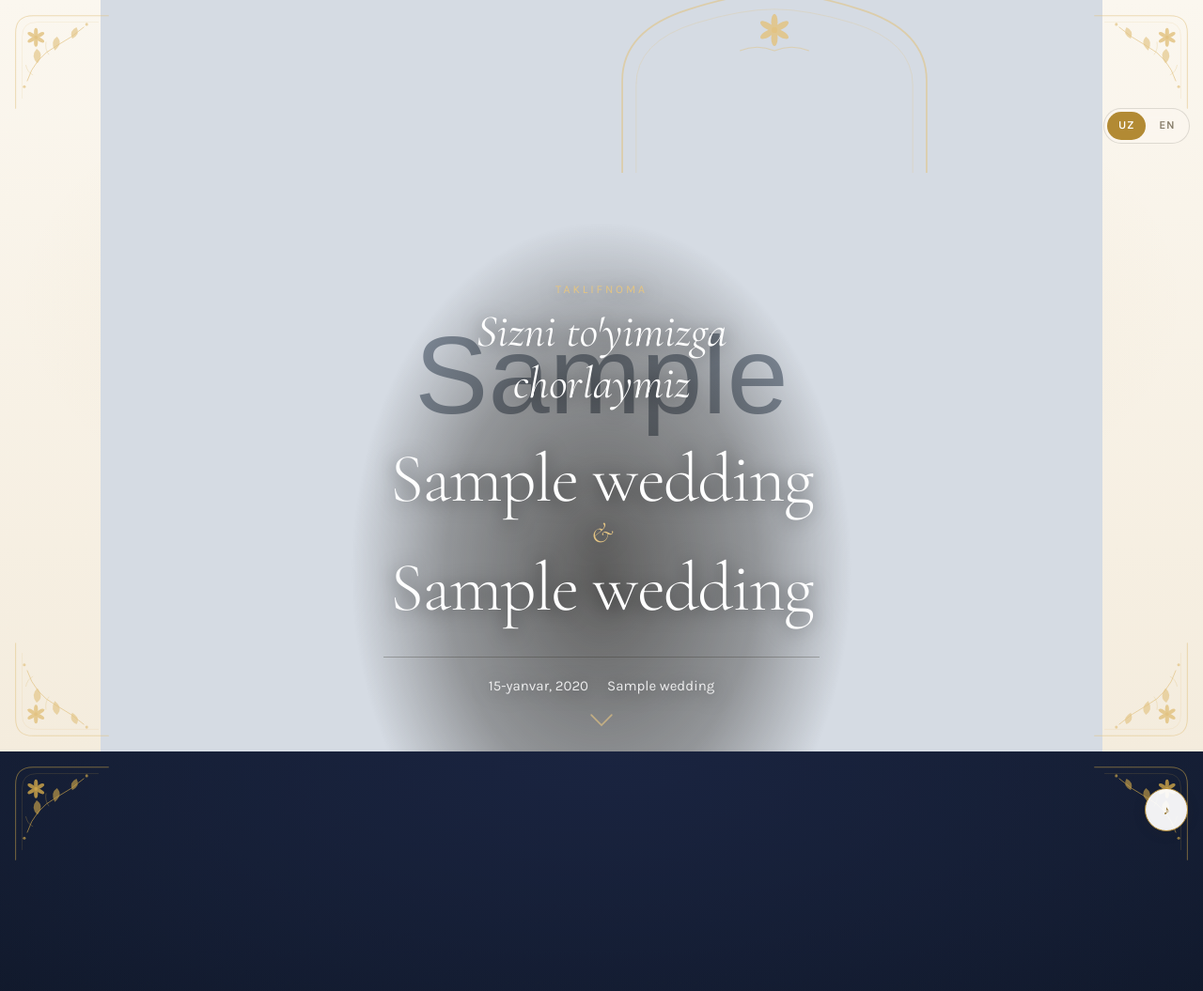
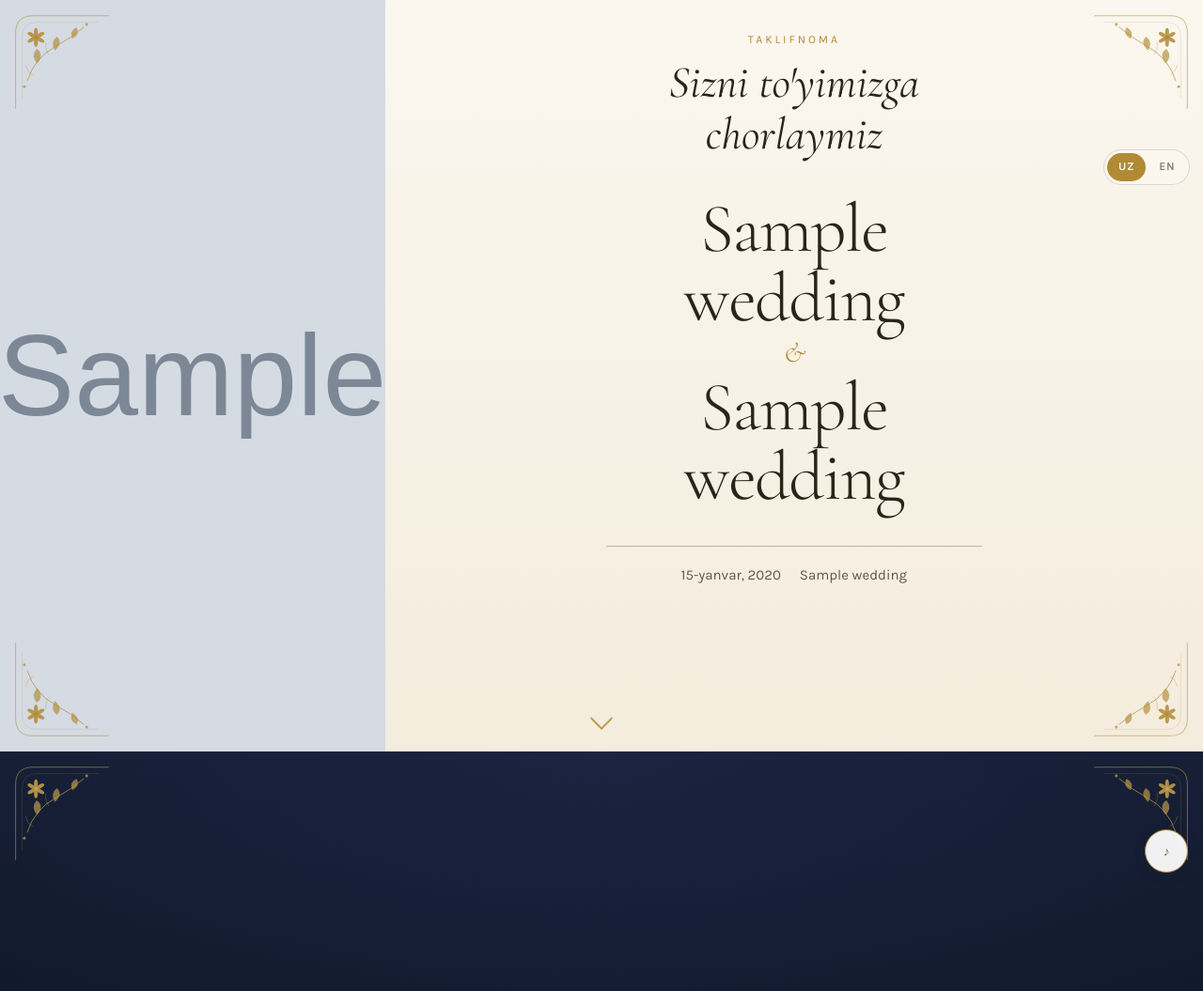
Before and after one commit to Nizomiddin0628/Jaloliddin, a Django app: page / in a window 1280 px wide. Shown: the top 1055 px of the page at 94% size. Run offline with Django 5.2, Linux system fonts and the light colour scheme; tables that the repository leaves empty hold one stand-in row (values such as "Sample post"); grey boxes marked "Sample" are stand-in pictures; some libraries are stand-ins or nearby versions.

Commit message:
rasm resp v1

```diff
--- a/invitation/templates/site/index.html
+++ b/invitation/templates/site/index.html
@@ -54,9 +54,13 @@
 {# =============================================== BOSH EKRAN #}
 <header class="hero {% if hero_url %}hero--photo{% else %}hero--plain{% endif %}">
   {% if hero_url %}
-    <img class="hero__image" src="{{ hero_url }}" alt="" fetchpriority="high">
+    <div class="hero__media">
+      <img class="hero__image" src="{{ hero_url }}" alt="" fetchpriority="high">
+      <div class="hero__veil"></div>
+    </div>
+  {% else %}
+    <div class="hero__veil"></div>
   {% endif %}
-  <div class="hero__veil"></div>
   {% include "site/_frame.html" %}
   {% include "site/_arch.html" %}
 
--- a/static/css/main.css
+++ b/static/css/main.css
@@ -272,43 +272,19 @@
 }
 
 
-/* Asosiy rasm HECH QACHON kesilmaydi — qanday o'lchamda yuklansa,
-   ekranga butunligicha sig'adi. Tik rasm ham, keng rasm ham. */
-.hero__image {
+.hero__media {
   position: absolute;
   inset: 0;
+  z-index: 0;
+  overflow: hidden;
+}
+
+.hero__image {
   width: 100%;
   height: 100%;
-  object-fit: contain;
+  object-fit: cover;
   object-position: center;
-  z-index: 1;
-  animation: hero-in 1.5s var(--ease) forwards;
-}
-
-@keyframes kenburns-bg {
-  from { transform: scale(1.3); }
-  to { transform: scale(1.2); }
-}
-
-@keyframes hero-in {
-  from { opacity: 0; }
-  to { opacity: 1; }
-}
-/* Keng ekranda rasm o'rtada, chetlarda saytning o'z foni */
-@media (min-width: 56rem) {
-  .hero {
-    max-height: 100svh;
-    justify-content: flex-end;
-    padding-bottom: clamp(3rem, 7vh, 5.5rem);
-    background:
-      radial-gradient(70% 55% at 50% 40%, rgba(178, 138, 52, 0.09), transparent 70%),
-      linear-gradient(180deg, var(--ivory) 0%, var(--ivory-2) 100%);
-  }
-
-  /* Rasm chetiga yengil soya — fondan ajralib tursin */
-  .hero--photo .hero__image {
-    box-shadow: 0 0 60px rgba(42, 36, 25, 0.18);
-  }
+  animation: kenburns 30s var(--ease) forwards;
 }
 
 @keyframes kenburns {
@@ -1537,3 +1513,57 @@
 @media (prefers-reduced-motion: reduce) {
   .form-ok { animation: none !important; }
 }
+
+/* ============ KOMPYUTER: chapda rasm, o'ngda matn ============ */
+@media (min-width: 56rem) {
+  .hero--photo {
+    flex-direction: row;
+    align-items: stretch;
+    justify-content: flex-start;
+    padding: 0;
+    background: linear-gradient(180deg, var(--ivory) 0%, var(--ivory-2) 100%);
+  }
+
+  /* Rasm ustuni. Kengroq/torroq qilish uchun 32vw ni o'zgartiring */
+  .hero--photo .hero__media {
+    position: relative;
+    inset: auto;
+    flex: 0 0 32vw;
+    height: 100svh;
+  }
+
+  .hero--photo .hero__image {
+    object-position: center 22%;
+  }
+
+  .hero--photo .hero__veil {
+    display: none;
+  }
+
+  .hero--photo .hero__inner {
+    flex: 1 1 auto;
+    color: var(--ink);
+    text-shadow: none;
+    padding: 2rem clamp(2rem, 5vw, 4rem);
+  }
+
+  .hero--photo .salute__label,
+  .hero--photo .hero__amp,
+  .hero--photo .orn-frame,
+  .hero--photo .chevron {
+    color: var(--gold);
+  }
+
+  .hero--photo .salute__note,
+  .hero--photo .hero__meta {
+    color: var(--ink-soft);
+  }
+
+  .hero--photo .salute__name--big {
+    text-shadow: none;
+  }
+
+  .hero--photo .orn-arch {
+    display: none;
+  }
+}
```
